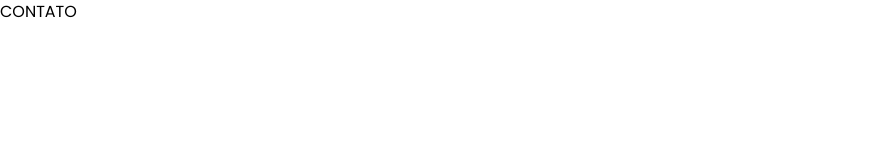
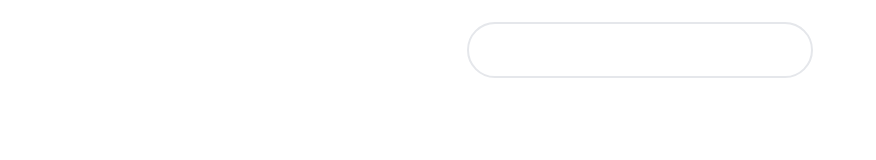
Before and after one commit to EduardoRigobeli/Portfolio, a Next.js app: page /contato in a window 1280 px wide. Shown: the top 160 px of the page, without its empty margins (0-876 px from the left). Built offline with nearby package versions, Linux system fonts and the light colour scheme.

Commit message:
Header e Rotas fixas prontas

```diff
--- a/src/app/contato/page.tsx
+++ b/src/app/contato/page.tsx
@@ -1,5 +1,9 @@
+import Header from "@/components/Header";
+
 export default function Sobre() {
     return (
-        <h1>CONTATO</h1>
+        <>
+            <Header />
+        </>
     )
 }
--- a/src/app/projetos/page.tsx
+++ b/src/app/projetos/page.tsx
@@ -1,5 +1,9 @@
+import Header from "@/components/Header";
+
 export default function Sobre() {
     return (
-        <h1>PROJETOS</h1>
+        <>
+            <Header />
+        </>
     )
 }
--- a/src/app/sobre/page.tsx
+++ b/src/app/sobre/page.tsx
@@ -1,5 +1,9 @@
+import Header from "@/components/Header";
+
 export default function Sobre() {
     return (
-        <h1>SOBRE</h1>
+        <>
+            <Header />
+        </>
     )
 }
--- a/src/components/Header.tsx
+++ b/src/components/Header.tsx
@@ -2,8 +2,8 @@ import Link from "next/link";
 
 export default function Header() {
     return (
-        <header className="flex items-center justify-center h-15">
-            <ul className="flex gap-8 text-white bg-black p-3 rounded-lg">
+        <header className="flex items-center justify-center h-25">
+            <ul className="flex gap-8 text-white border-2 border-gray-200 p-3.5 rounded-full backdrop-blur-md">
                 <li>
                     <Link href="/" className="">Início</Link>
                 </li>
```
